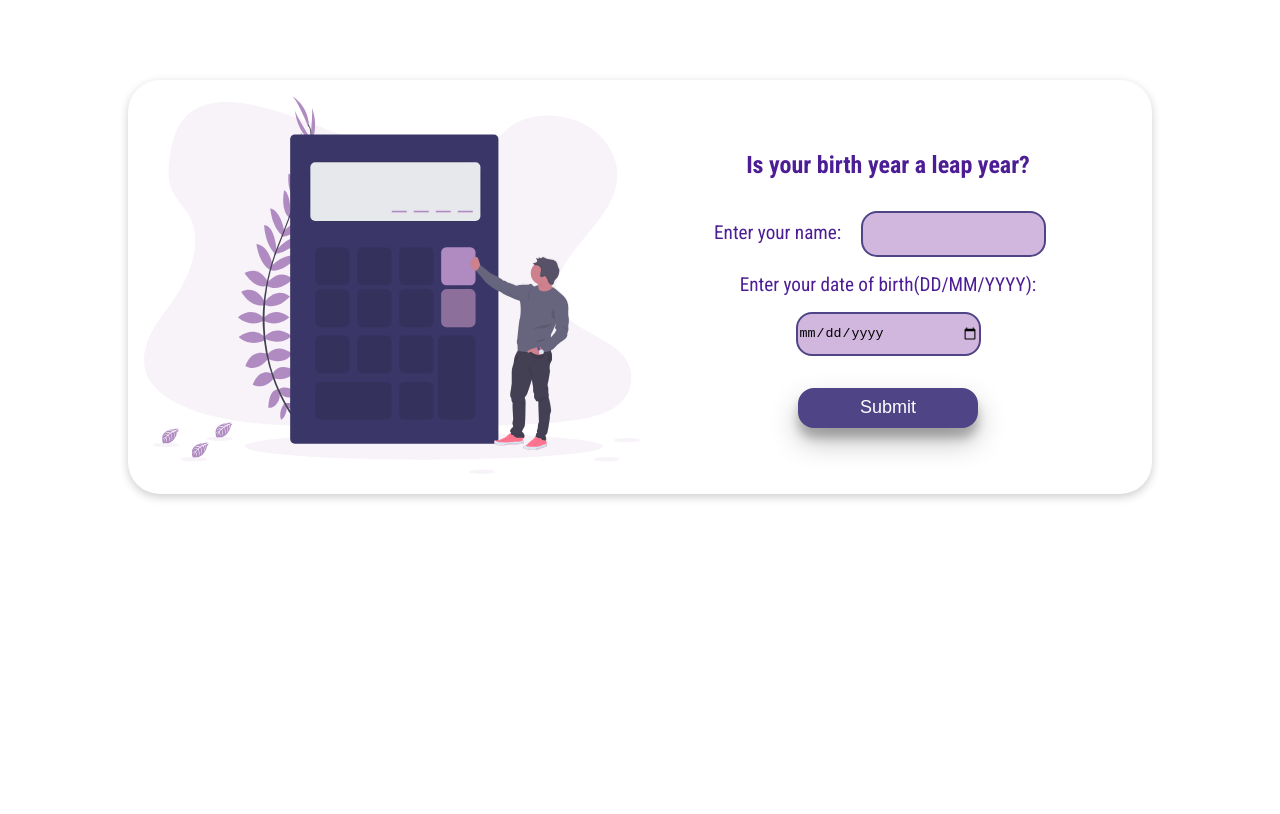
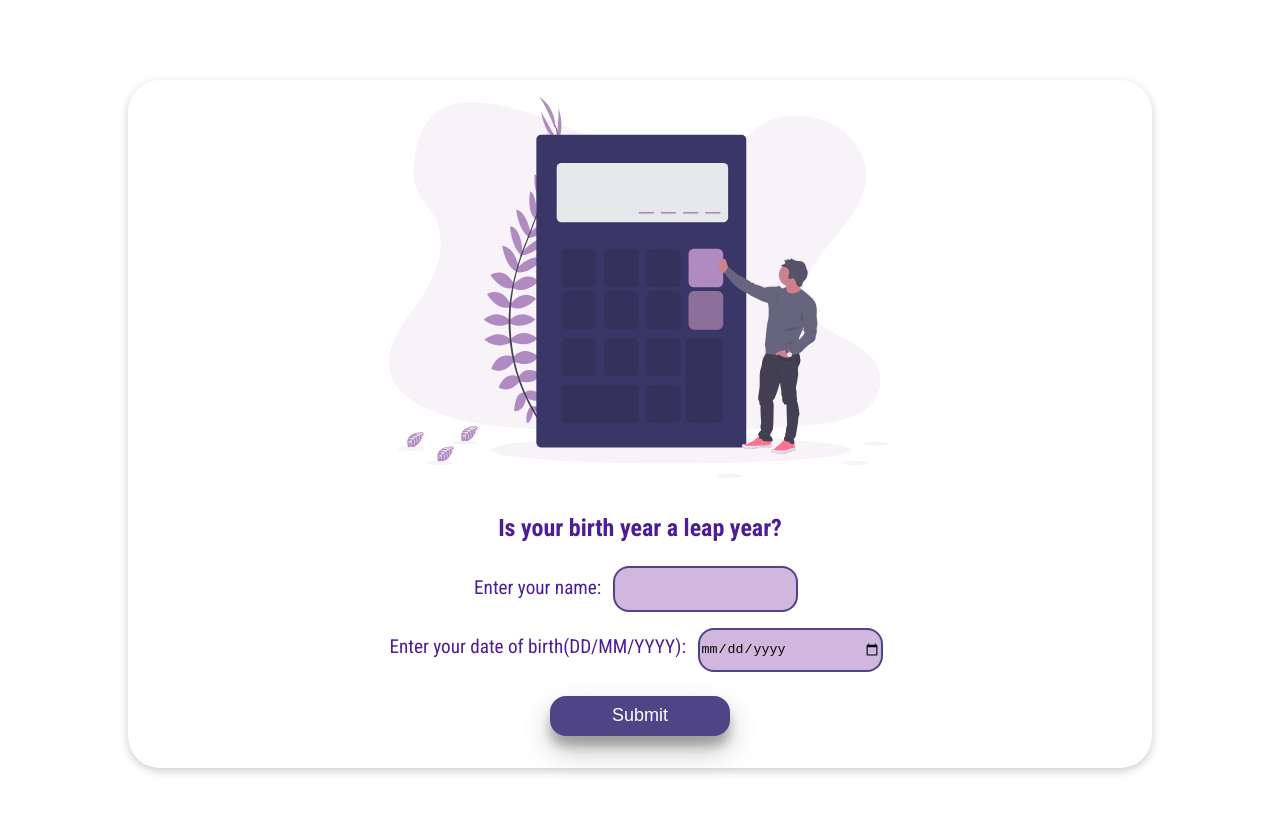
Before and after one commit to divyangana98/leap-year-gui, a plain HTML site: page index.html in a window 1280 px wide. Drawn offline with Linux system fonts and the light colour scheme.

Commit message:
Added style

```diff
--- a/style.css
+++ b/style.css
@@ -17,14 +17,15 @@ section div {
 
 #container {
     display: flex;
+    flex-direction: column;
      width:80%;
     margin: auto;
     margin-top: 5rem;
     box-shadow: 0 3px 10px rgb(0 0 0 / 0.2);
     border-radius: 2rem;
     flex-wrap: wrap;
-
-
+    margin-bottom: 5rem;
+    place-content: center;
 }
  #left{
     max-width: 500px;
@@ -38,6 +39,7 @@ img {
     padding:1rem;
     max-width: 100%;
     max-height: 100%;
+    /* display: block; */
 }
 #right{
    padding:0rem 1rem 1rem 1rem;
@@ -48,7 +50,7 @@ img {
 #right h1{
     text-align: center;
     padding: 1rem;
-    margin-bottom: 0px;
+    margin: 0px;
 
 }
 #name{
@@ -61,14 +63,14 @@ img {
 
 .name-input {
     text-align: center;
-    margin: 1rem;
+    margin: 0.5rem;
     border: 2px solid  #4F4485;
     border-radius: 1rem;
     height:5vh;
     background-color:#D1B7DE;
 }
 .dob-input {
-    margin: 1rem;
+    margin: 0.5rem;
     border: 2px solid #4F4485;
     border-radius: 1rem;
     height:5vh;
```
